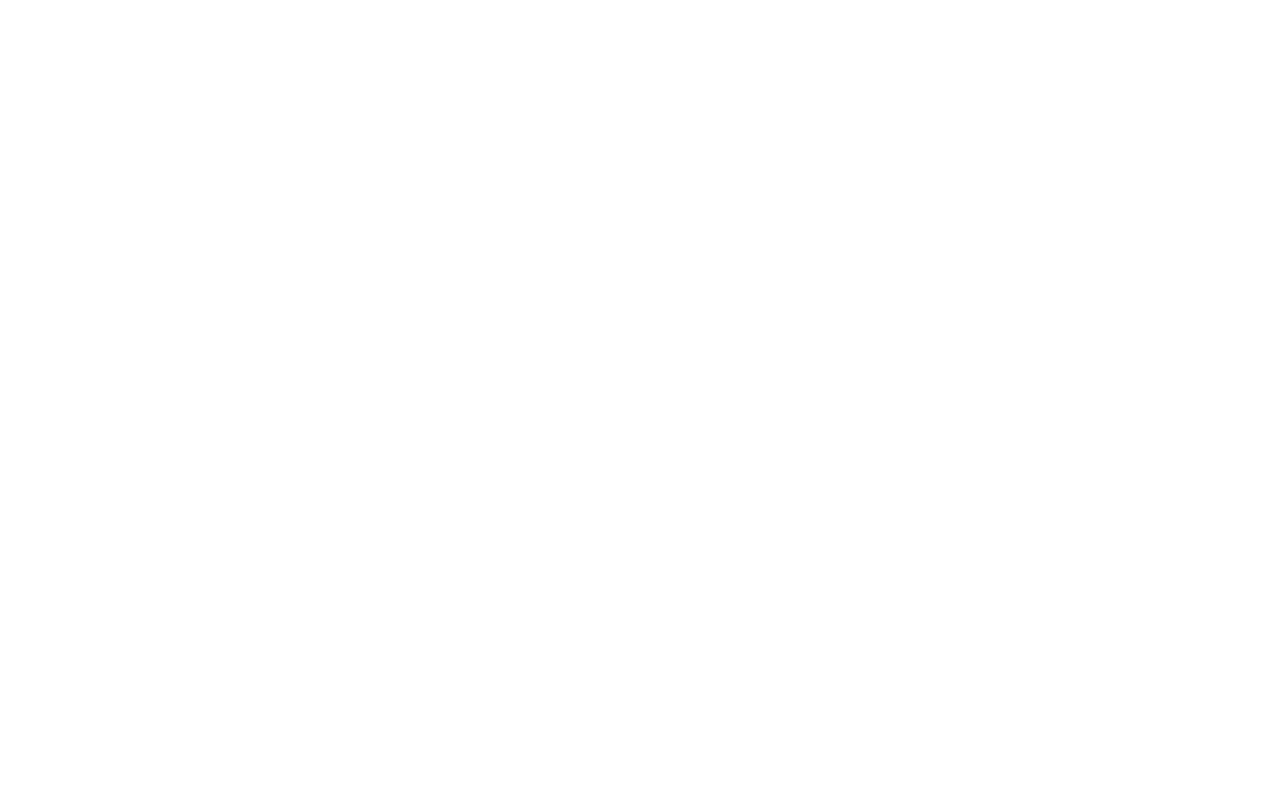
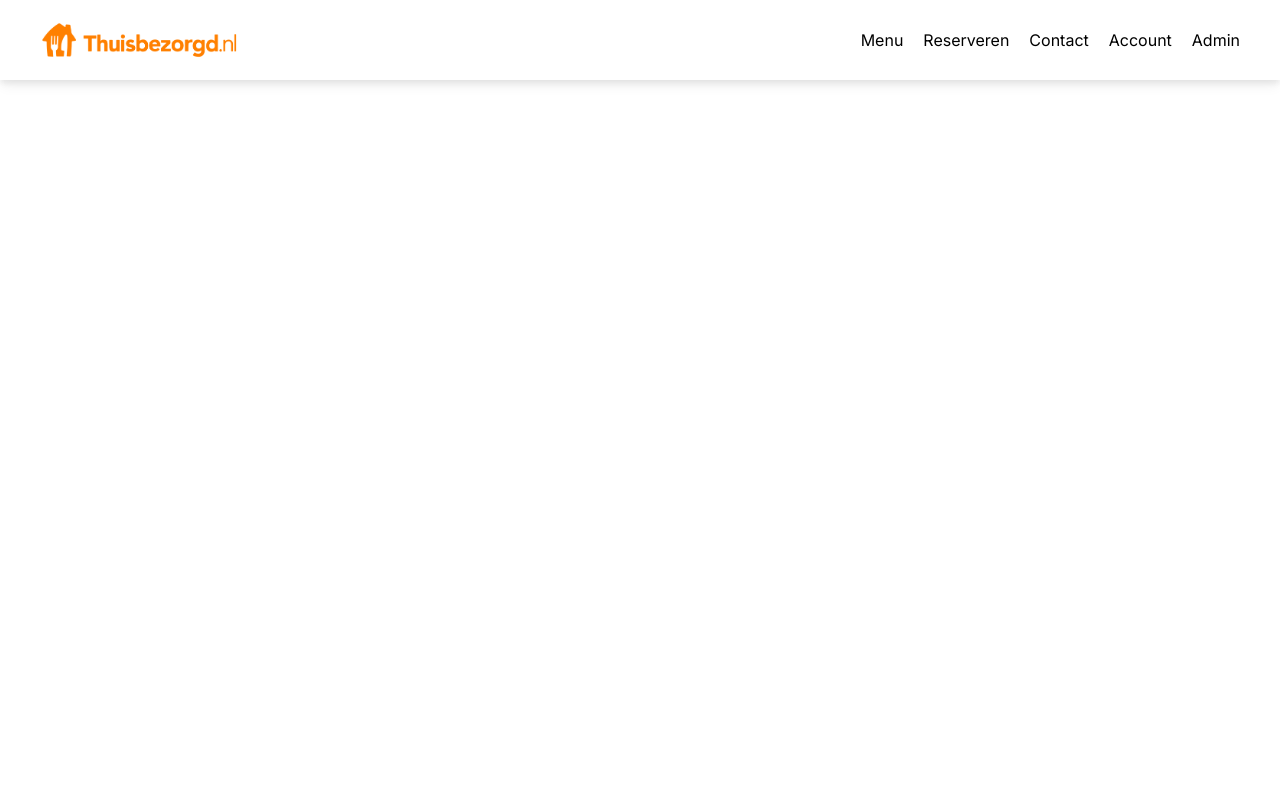
Before and after one commit to Rutger505/cafe-pronk-frontend, a Next.js app: page / in a window 1280 px wide. Shown: the top 800 px of the page. Built offline with nearby package versions, Linux system fonts and the light colour scheme.

Commit message:
Create standard header with Links to all pages

```diff
--- a/src/app/layout.tsx
+++ b/src/app/layout.tsx
@@ -1,7 +1,7 @@
-import {Inter} from "next/font/google";
+import { Inter } from "next/font/google";
 import "./globals.css";
+import Header from "@/components/Header";
 import Footer from "@/components/Footer";
-import Header from "@/components/Header";
 
 const inter = Inter({ subsets: ["latin"] });
 
@@ -13,9 +13,11 @@
   return (
     <html lang="en">
       <body className={inter.className}>
-      <Header/>
-      {children}
-      <Footer/>
+        <div className={"grid min-h-screen grid-cols-1 grid-rows-[auto_1fr]"}>
+          <Header />
+          {children}
+        </div>
+        <Footer />
       </body>
     </html>
   );
--- /dev/null
+++ b/src/app/not-found.tsx
@@ -0,0 +1,16 @@
+import Link from "next/link";
+
+export default function NotFOund() {
+  return (
+    <main className={"flex items-center justify-center"}>
+      <div className={" flex flex-col items-center gap-5"}>
+        <h1 className={"-mt-10 text-xl font-medium text-accent"}>
+          404 | This page could not be found.
+        </h1>
+        <Link href={"/"} className={"text-lg font-bold text-accent"}>
+          Go back
+        </Link>
+      </div>
+    </main>
+  );
+}
--- a/src/app/page.tsx
+++ b/src/app/page.tsx
@@ -1,10 +1,5 @@
 export default function Home() {
-
-
-
   return (
-    <main className=" min-h-screen flex-col items-center justify-between p-24">
-
-    </main>
+    <main className="row-auto flex-col items-center justify-between p-24"></main>
   );
 }
--- a/src/components/Header.tsx
+++ b/src/components/Header.tsx
@@ -1,5 +1,29 @@
-export default function header() {
+import Link from "next/link";
+import Image from "next/image";
+
+export default function Header() {
   return (
-    <header className="flex h-20 w-full items-center justify-center"></header>
+    <header
+      className={
+        "flex h-20 items-center justify-between bg-primary px-10 shadow-standard"
+      }
+    >
+      <Link href={"/"}>
+        <Image
+          height={38.4}
+          width={199.2}
+          src={"/thuisbezorgd.webp"}
+          alt={"Thuisbezorgd logo"}
+        />
+      </Link>
+
+      <div className={"flex items-center gap-x-5"}>
+        <Link href={"/menu"}>Menu</Link>
+        <Link href={"/reserveren"}>Reserveren</Link>
+        <Link href={"/contact"}>Contact</Link>
+        <Link href={"/account"}>Account</Link>
+        <Link href={"/admin"}>Admin</Link>
+      </div>
+    </header>
   );
 }
--- a/tailwind.config.ts
+++ b/tailwind.config.ts
@@ -22,6 +22,10 @@
       lg: "1.125rem",
       xl: "1.25rem",
     },
+    boxShadow: {
+      standard:
+        "0px 2px 6px 0px rgba(0, 0, 0, .04), 0px 8px 12px -2px rgba(0, 0, 0, .06), 0px 4px 6px 0px rgba(0, 0, 0, .04)",
+    },
   },
   plugins: [],
 };
```
Also changed, not shown: public/thuisbezorgd.svg (deleted), public/thuisbezorgd.webp (added).
